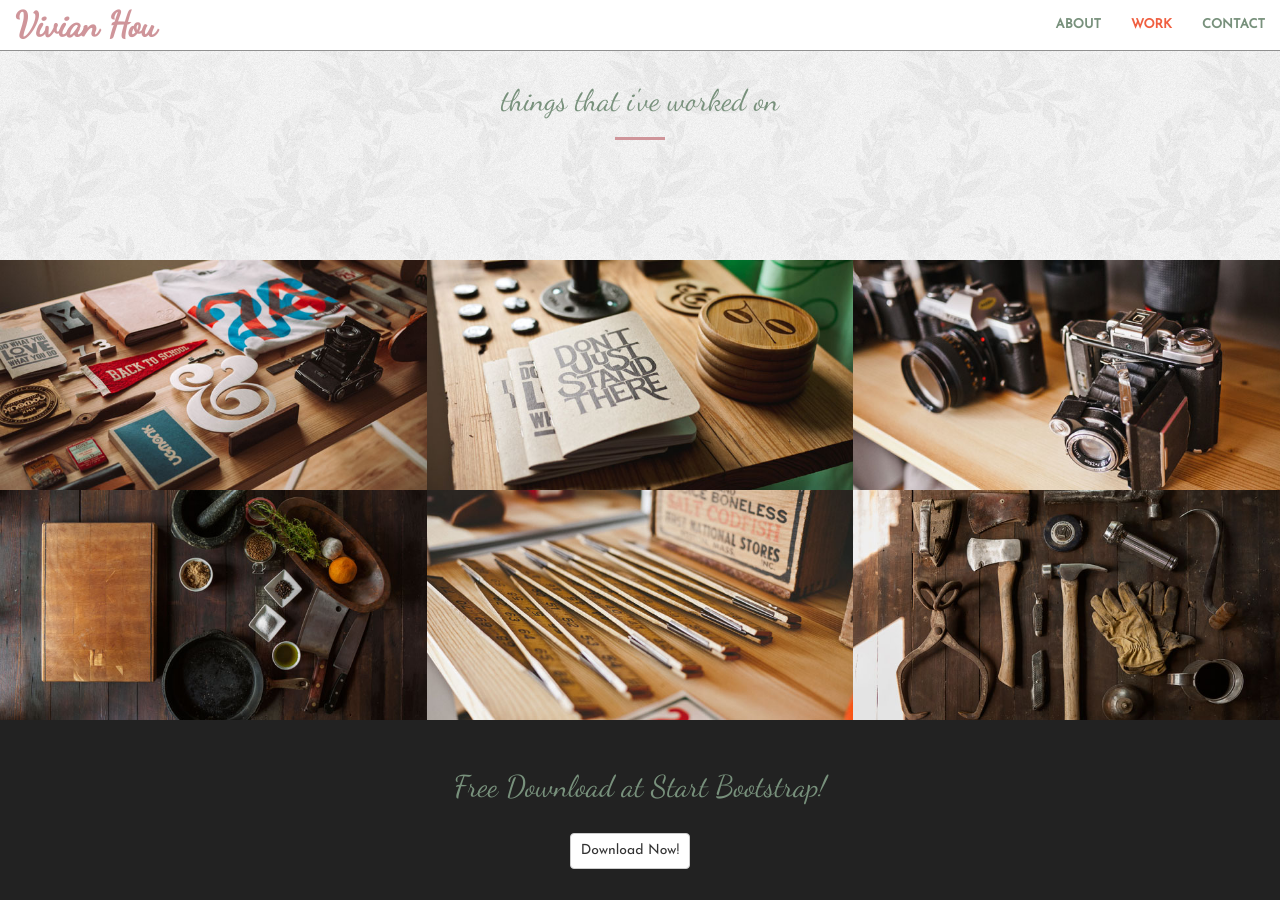
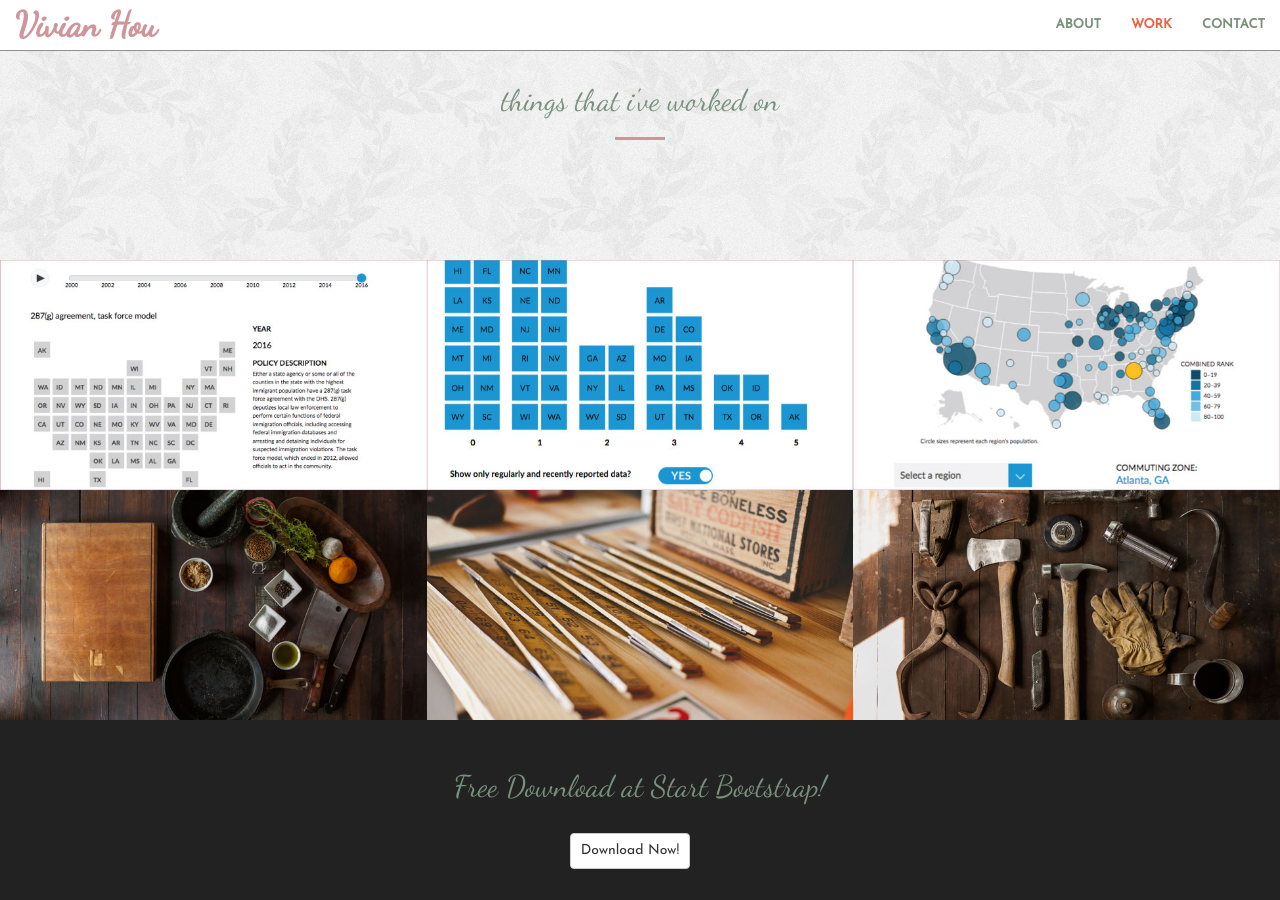
Before and after one commit to vivhou/vivhou.github.io, a Jekyll site: the page built from index.html, in a window 1280 px wide and 900 px high, scrolled down 1696 px. Built offline with Jekyll 4.4.1, drawn with Linux system fonts in a browser that asks for light colours.

Commit message:
added portfolio images

```diff
--- a/_includes/portfolio.html
+++ b/_includes/portfolio.html
@@ -3,7 +3,7 @@
         <div class="row no-gutter">
             <div class="col-lg-4 col-sm-6">
                 <a href="http://www.urban.org/features/state-immigration-policy-resource" target="_blank" class="portfolio-box">
-                    <img src="img/portfolio/1.jpg" class="img-responsive" alt="">
+                    <img src="1.jpg" class="img-responsive" alt="">
                     <div class="portfolio-box-caption">
                         <div class="portfolio-box-caption-content">
                             <div class="project-category text-faded">
@@ -18,7 +18,7 @@
             </div>
             <div class="col-lg-4 col-sm-6">
                 <a href="http://apps.urban.org/features/latino-criminal-justice-data/" target="_blank" class="portfolio-box">
-                    <img src="img/portfolio/2.jpg" class="img-responsive" alt="">
+                    <img src="2.jpg" class="img-responsive" alt="">
                     <div class="portfolio-box-caption">
                         <div class="portfolio-box-caption-content">
                             <div class="project-category text-faded">
@@ -33,7 +33,7 @@
             </div>
             <div class="col-lg-4 col-sm-6">
                 <a href="http://www.urban.org/policy-centers/metropolitan-housing-and-communities-policy-center/projects/cost-segregation" target="_blank" class="portfolio-box">
-                    <img src="img/portfolio/3.jpg" class="img-responsive" alt="">
+                    <img src="3.jpg" class="img-responsive" alt="">
                     <div class="portfolio-box-caption">
                         <div class="portfolio-box-caption-content">
                             <div class="project-category text-faded">
```
Also changed, not shown: 1.jpg (added), 2.jpg (added), 3.jpg (added), 9 other files.
